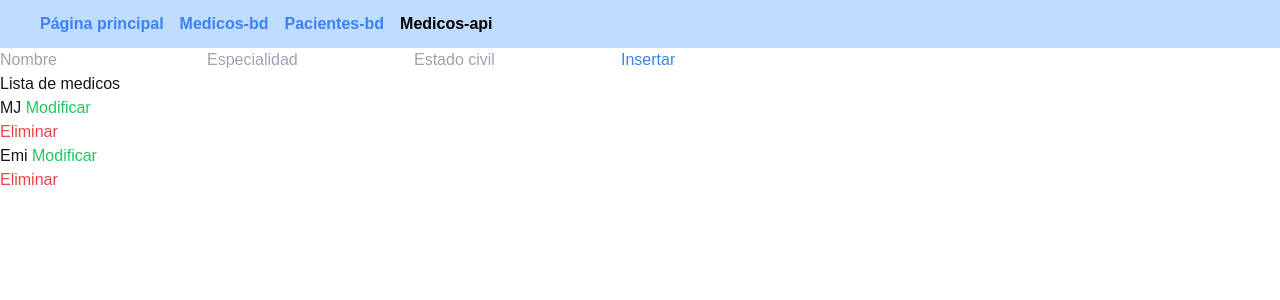
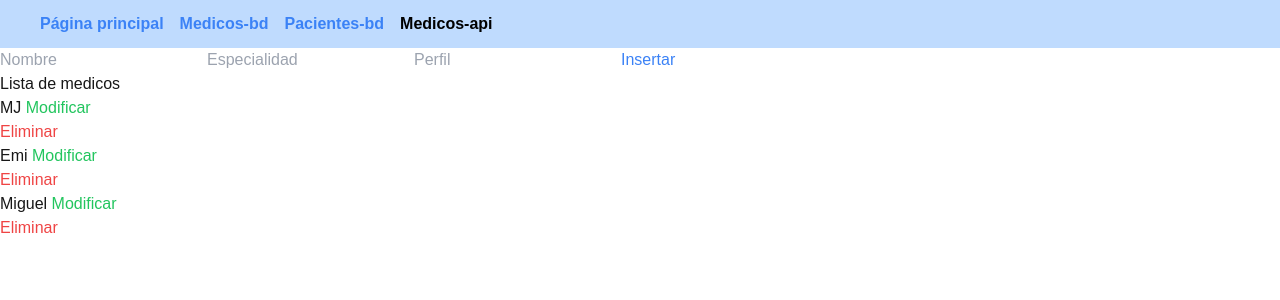
Before and after one commit to Miguel040404/pruebatema4, a Next.js app: page /medicos-api in a window 1280 px wide. Shown: the top 300 px of the page. Built offline with nearby package versions, Linux system fonts and the light colour scheme; no server answers; data requests are answered from the project's data file.

Commit message:
apruebame porfavor

```diff
--- a/src/app/medicos-api/page.jsx
+++ b/src/app/medicos-api/page.jsx
@@ -15,14 +15,14 @@ async function eliminarMedicos(formData) {
 async function insertarMedicos(formData) {
     const nombre = formData.get('nombre');
     const especialidad = formData.get('especialidad');
-    const estado_civil = formData.get('estado_civil');
+    const perfil = formData.get('perfil');
 
     const response = await fetch('http://localhost:4000/medicos', {
         method: 'POST',
         headers: {
             'Content-Type': 'application/json',
         },
-        body: JSON.stringify({ nombre, especialidad, estado_civil }),
+        body: JSON.stringify({ nombre, especialidad, perfil }),
     });
 
     if (!response.ok) {
@@ -67,7 +67,7 @@ function PaginaMedicos() {
             }}>
                 <input type="text" name="nombre" placeholder="Nombre" required />
                 <input type="text" name="especialidad" placeholder="Especialidad" required />
-                <input type="text" name="estado_civil" placeholder="Estado civil" required />
+                <input type="text" name="perfil" placeholder="Perfil" required />
                 <button className="text-blue-500">Insertar</button>
             </form>
 
--- a/src/app/medicos-bd/page.jsx
+++ b/src/app/medicos-bd/page.jsx
@@ -27,12 +27,12 @@ async function PaginaMedicos(params) {
 
     return (
 
-        <>  Medicos
+        <>  Lista de Medicos
 
             <form action={insertarAlumno}>
-                <input type="text" name="nombre" />
-                <input type="text" name="especialidad" />
-                <input type="text" name="perfil" />
+                <input type="text" name="nombre" placeholder="Nombre" required />
+                <input type="text" name="especialidad" placeholder="Especialidad" required />
+                <input type="text" name="perfil" placeholder="Perfil" required />
                 <button>Insertar</button>
             </form>
 
--- a/src/app/pacientes-bd/[id]/modificar-pacientes-bd/page.jsx
+++ b/src/app/pacientes-bd/[id]/modificar-pacientes-bd/page.jsx
@@ -27,7 +27,7 @@ async function PaginaModificar({ params }) {
                 <input type="text" name="nombre" defaultValue={pacientes.nombre} />
                 <input type="text" name="localidad" defaultValue={pacientes.localidad} />
                 <input type="date" name="fecha_nacimiento" defaultValue={pacientes.fecha_nacimiento.toISOString().split('T')[0]} />
-                <button >Modificar</button>
+                <button> Modificar</button>
 
             </form>
 
--- a/src/app/pacientes-bd/[id]/page.jsx
+++ b/src/app/pacientes-bd/[id]/page.jsx
@@ -11,7 +11,7 @@ const [rows] = await connection.query('SELECT * FROM pacientes WHERE id = ?', [i
         <div>
             <p>{pacientes.nombre}</p>
             <p>{pacientes.localidad}</p>
-            <p>{pacientes.perfil.fecha_nacimiento.toLocaleDateString()}</p>
+            <p>{pacientes.fecha_nacimiento.toLocaleDateString()}</p>
         </div>
      );
 }
--- a/src/app/pacientes-bd/page.jsx
+++ b/src/app/pacientes-bd/page.jsx
@@ -27,7 +27,7 @@ async function PaginaPacientes(params) {
 
     return (
 
-        <>  pacientes
+        <>  Lista de Pacientes
 
             <form action={insertarPaciente}>
                 <input type="text" name="nombre" />
@@ -42,7 +42,7 @@ async function PaginaPacientes(params) {
                     rows.map(pacientes =>
                         <div key={pacientes.id}>
                             <Link href={`/pacientes-bd/${pacientes.id}`}>{pacientes.nombre}</Link>
-                            <Link className="text-green-500" href={`/pacientes-bd/${pacientes.id}/modificar-pacientes-bd`}>Modificar</Link>
+                            <Link className="text-green-500" href={`/pacientes-bd/${pacientes.id}/modificar-pacientes-bd`}> Modificar</Link>
                             <form action={eliminarPacientes}>
                                 <input type="hidden" name="id" value={pacientes.id} />
                                 <button className="text-red-500">Eliminar</button>
--- a/src/data/api.json
+++ b/src/data/api.json
@@ -11,6 +11,12 @@
       "nombre": "Emi",
       "especialidad": "traumatologo",
       "perfil": "especialista"
+    },
+    {
+      "nombre": "Miguel",
+      "especialidad": "traumatologo",
+      "perfil": "especialista",
+      "id": "3"
     }
   ],
   "pacientes": [
```
